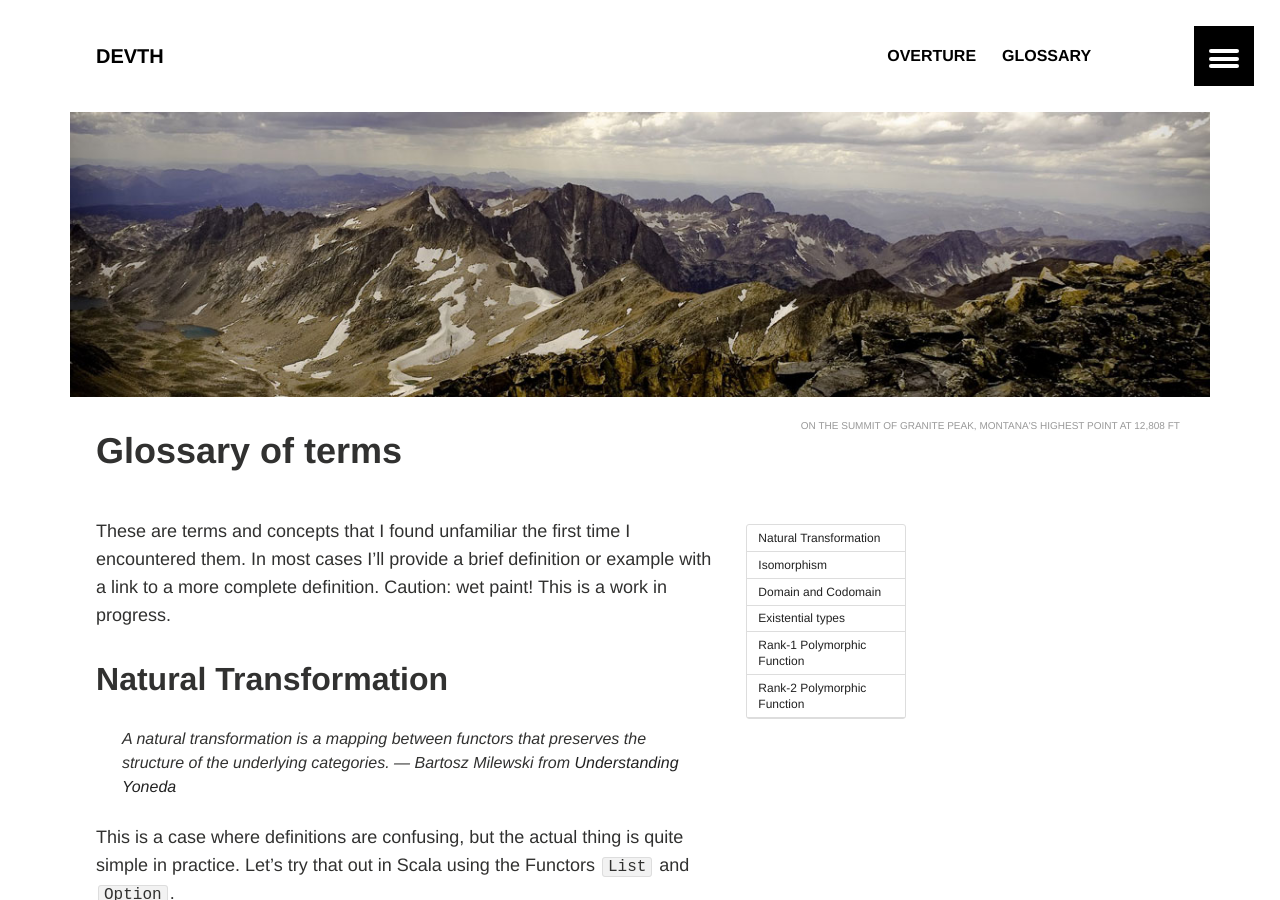
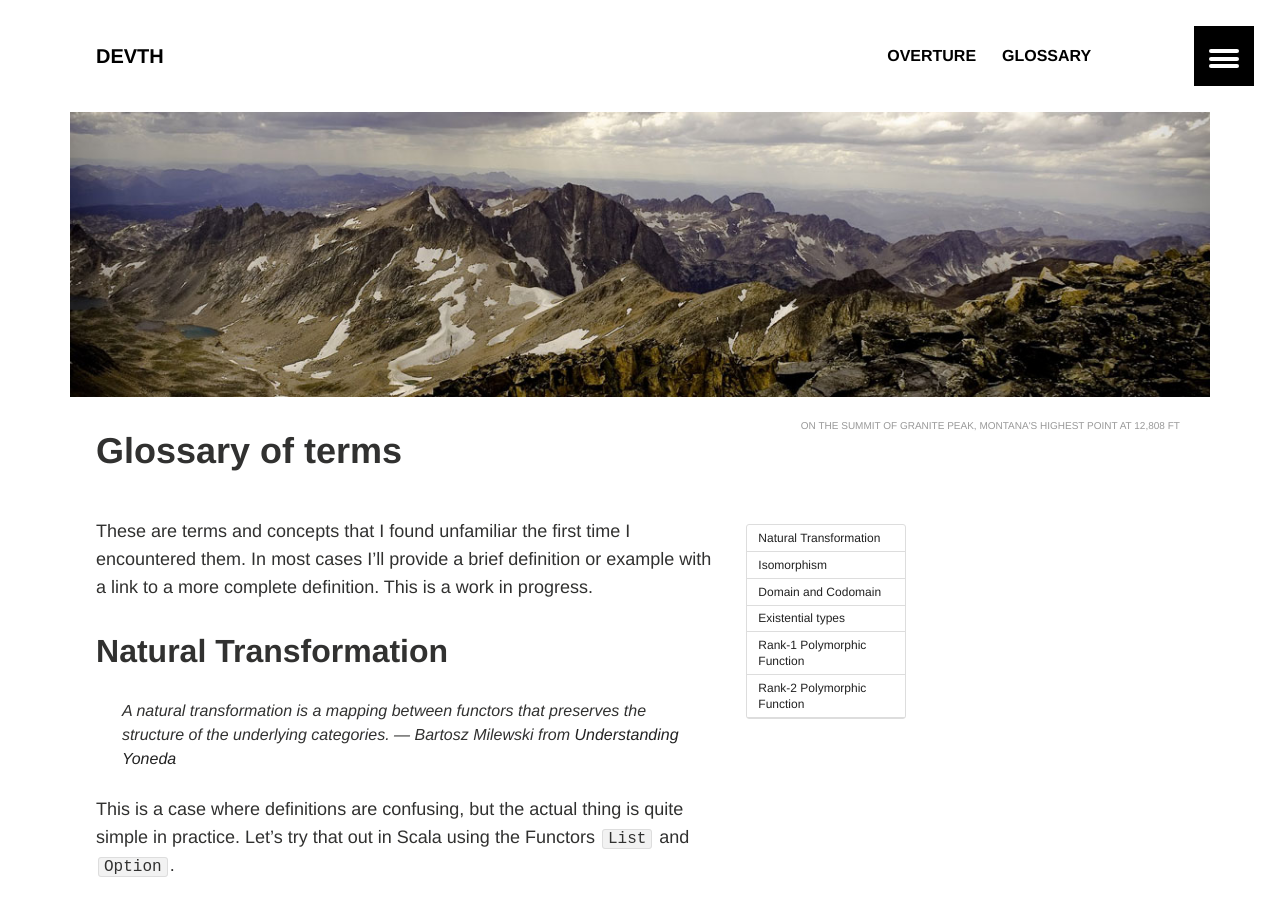
Before and after one commit to devth/devth.github.com, a Jekyll site: the page built from glossary.md, in a window 1280 px wide and 900 px high. Built offline with Jekyll 4.4.1, drawn with Linux system fonts in a browser that asks for light colours; Markdown is read by kramdown in place of the engine named in the settings.

Commit message:
Remove wet paint

```diff
--- a/glossary.md
+++ b/glossary.md
@@ -10,8 +10,7 @@ toc: true
 
 These are terms and concepts that I found unfamiliar the first time I
 encountered them. In most cases I'll provide a brief definition or example with
-a link to a more complete definition. Caution: wet paint! This is a work in
-progress.
+a link to a more complete definition. This is a work in progress.
 
 
 ## Natural Transformation
```
